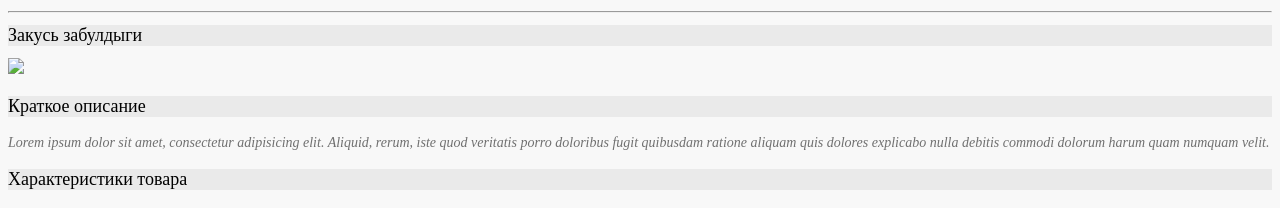
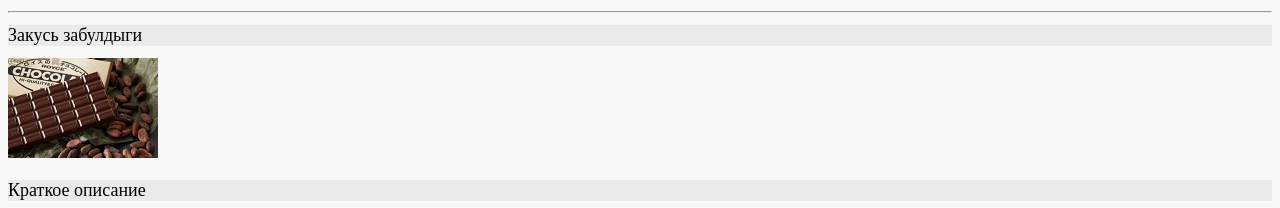
Before and after one commit to lirikp/Chocolado, a plain HTML site: page catalog/product3.html in a window 1280 px wide. Shown: the part 321-529 px from the top of the page. Drawn offline with Linux system fonts and the light colour scheme.

Commit message:
Update product3.html

```diff
--- a/catalog/product3.html
+++ b/catalog/product3.html
@@ -24,7 +24,7 @@
 			</table>
 			<hr>
 			<h1>Закусь забулдыги</h1>
-			<a href="../img/product3.jpg" target="_blank"> <img class="imgSmall" src=../img/product3_small.jpg"> </a>
+			<a href="../img/product3.jpg" target="_blank"> <img class="imgSmall" src="../img/product3_small.jpg"> </a>
 			<h3>Краткое описание</h3>
 			<p class="short">Lorem ipsum dolor sit amet, consectetur adipisicing elit. Aliquid, rerum, iste quod veritatis porro doloribus fugit quibusdam ratione aliquam quis dolores explicabo nulla debitis commodi dolorum harum quam numquam velit.</p>
 			<h3>Характеристики товара</h3>
```
